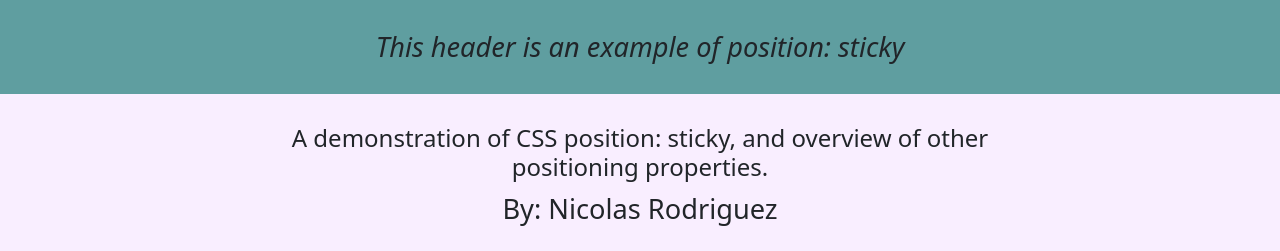
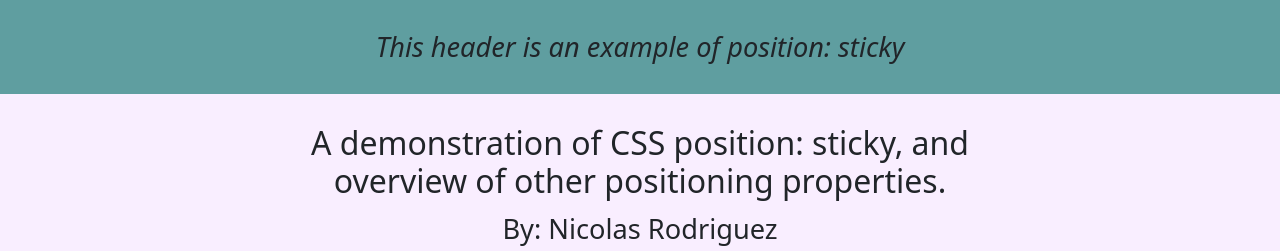
Before and after one commit to Nicolas-edr/dmd-3470, a plain HTML site: page css-showcase/index.html in a window 1280 px wide. Shown: the part 63-314 px from the top of the page. Drawn offline with nearby package versions, Linux system fonts and the light colour scheme.

Commit message:
heading adjustment

```diff
--- a/css-showcase/index.html
+++ b/css-showcase/index.html
@@ -1,5 +1,5 @@
 <!doctype html>
-<html class="no-js" lang="">
+<html class="no-js" lang="en">
 
 <head>
   <meta charset="utf-8">
@@ -36,7 +36,7 @@
 
         <div class="col-md-8 offset-2 justify-content-center text-center"  style="margin-top:30px;">
 
-          <h4>A demonstration of CSS position: sticky, and overview of other positioning properties.</h4>
+          <h2>A demonstration of CSS position: sticky, and overview of other positioning properties.</h2>
           <p>By: Nicolas Rodriguez</p>
         </div>
       </div>
```
